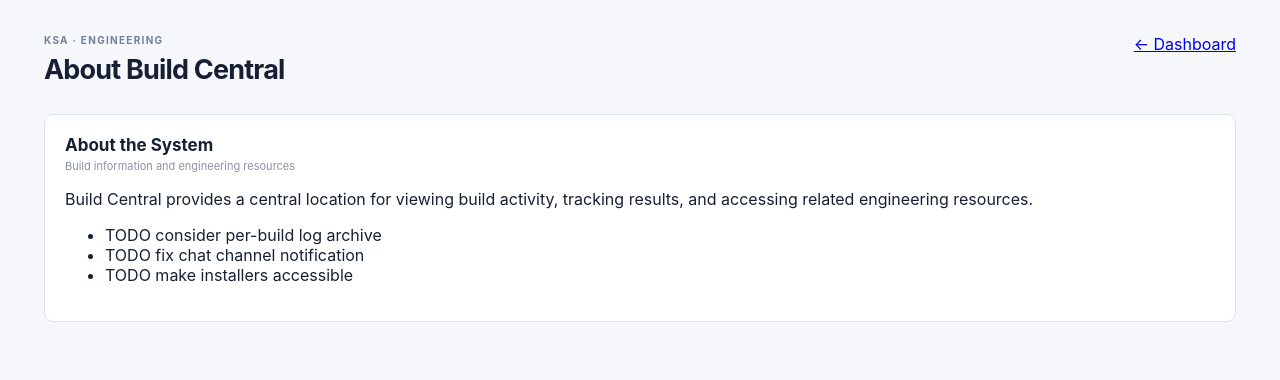
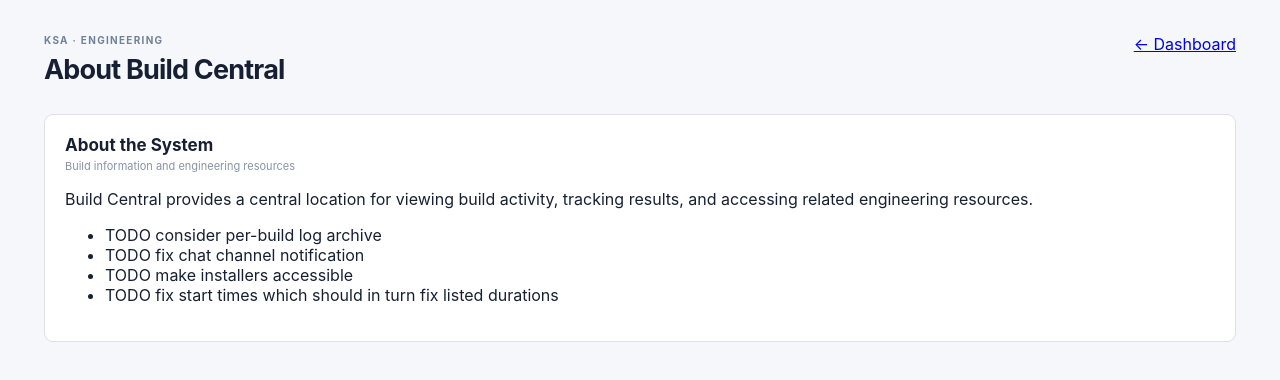
Before and after one commit to erikspace/temp, a plain HTML site: page build-central-dashboard/about.html in a window 1280 px wide. Drawn offline with Linux system fonts and the light colour scheme.

Commit message:
Quick task.

```diff
--- a/build-central-dashboard/about.html
+++ b/build-central-dashboard/about.html
@@ -36,6 +36,7 @@
         <li>TODO consider per-build log archive</li>
         <li>TODO fix chat channel notification</li>
         <li>TODO make installers accessible</li>
+        <li>TODO fix start times which should in turn fix listed durations</li>
       </ul>
     </section>
   </main>
```
